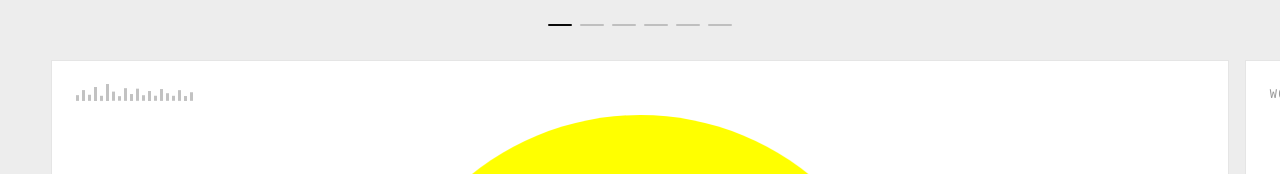
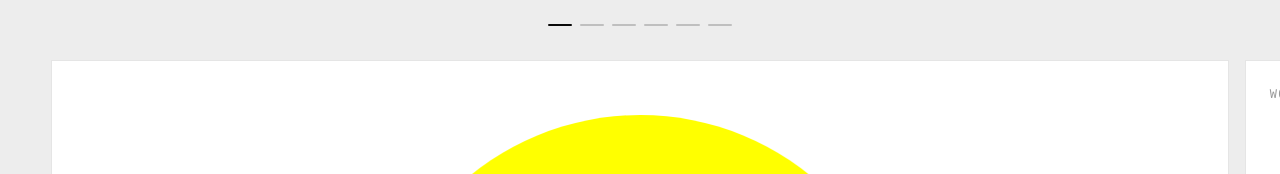
Before and after one commit to weiwenlan/weiwenlan.com, a Next.js app: page / in a window 1280 px wide. Shown: the top 174 px of the page. Built offline with nearby package versions, Linux system fonts and the light colour scheme.

Commit message:
style: remove animated wave bars from IntroCard

```diff
--- a/src/components/IntroCard.tsx
+++ b/src/components/IntroCard.tsx
@@ -1,8 +1,5 @@
 import React from "react";
 import BaseCard from "./BaseCard";
-
-const BAR_HEIGHTS = [4, 8, 5, 10, 6, 12, 7, 4, 9, 5, 11, 4, 7, 5, 9, 6, 4, 8, 5, 10];
-const BAR_DELAYS = [0, 120, 240, 80, 360, 60, 200, 300, 140, 40, 280, 180, 100, 320, 220, 160, 260, 20, 340, 380];
 
 interface IntroCardProps {
   index?: number;
@@ -11,19 +8,6 @@ interface IntroCardProps {
 export default function IntroCard({ index = 0 }: IntroCardProps) {
   return (
     <BaseCard index={index}>
-      <div className="card-caption absolute top-6 left-6 z-10 flex items-end gap-[3px] h-4">
-        {BAR_HEIGHTS.map((h, i) => (
-          <div
-            key={i}
-            className="wave-bar w-[3px] bg-current opacity-60"
-            style={{
-              height: `${h * 1.4}px`,
-              ["--bar-delay" as string]: `${BAR_DELAYS[i]}ms`,
-            }}
-          />
-        ))}
-      </div>
-
       <div className="reveal-shape absolute top-[8%] left-[50%] -translate-x-1/2 w-[clamp(360px,42vw,620px)] aspect-square rounded-full bg-[var(--accent-yellow)]" />
 
       <div className="reveal-text relative z-10 w-full h-full flex flex-col justify-center px-[8%] font-sans font-semibold tracking-tight text-[clamp(40px,5.5vw,84px)] leading-[1.05]">
```
